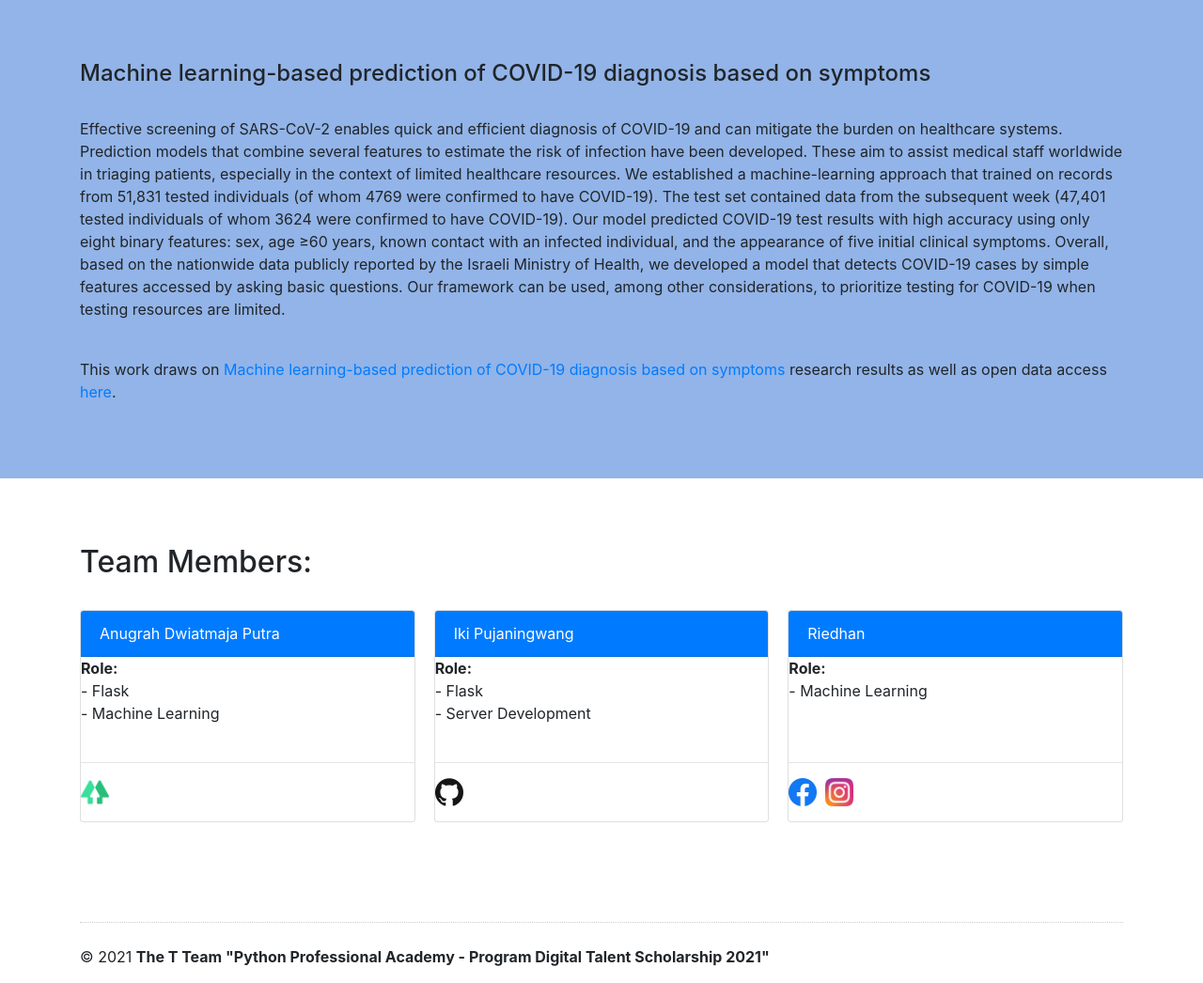
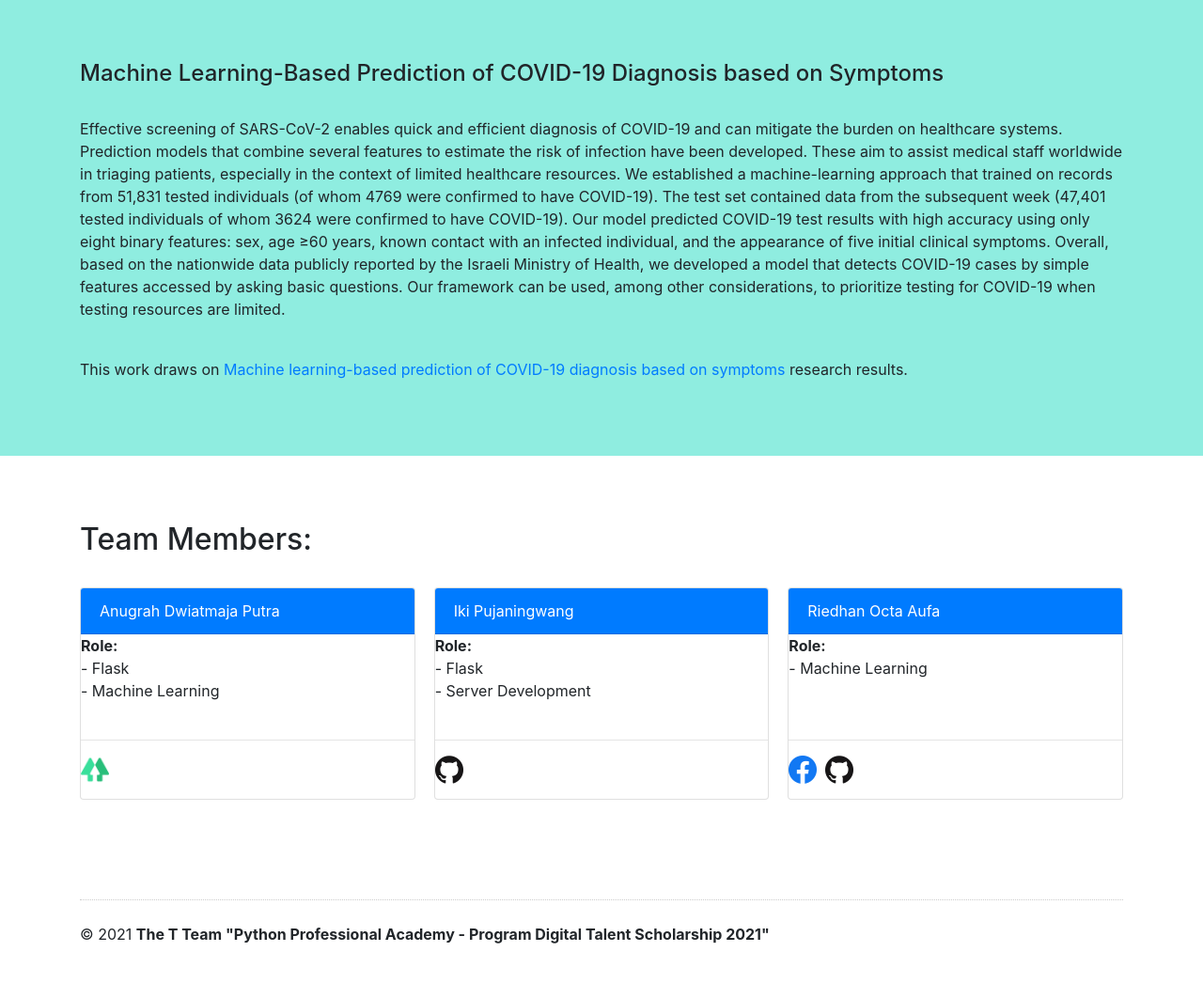
Before and after one commit to anugrahdputra/machine_learning_based_on_symptoms, a Flask app: page /about in a window 1280 px wide. Shown: the part 56-1102 px from the top of the page at 94% size. After the commit the page ends 1060 px from the top, so only its background shows below. Run offline with Flask 2, Linux system fonts and the light colour scheme; some libraries are stand-ins or nearby versions.

Commit message:
Update html

```diff
--- a/flask/templates/about.html
+++ b/flask/templates/about.html
@@ -1,11 +1,11 @@
 {% extends 'base.html' %} {% block jumbotron %}
 <div class="jumbotron jumbotron-fluid" style="margin-bottom : 0;">
     <div class="container">
-        <h4>Machine learning-based prediction of COVID-19 diagnosis based on symptoms</h4>
+        <h4>Machine Learning-Based Prediction of COVID-19 Diagnosis based on Symptoms</h4>
         <br />
         <p>Effective screening of SARS-CoV-2 enables quick and efficient diagnosis of COVID-19 and can mitigate the burden on healthcare systems. Prediction models that combine several features to estimate the risk of infection have been developed. These aim to assist medical staff worldwide in triaging patients, especially in the context of limited healthcare resources. We established a machine-learning approach that trained on records from 51,831 tested individuals (of whom 4769 were confirmed to have COVID-19). The test set contained data from the subsequent week (47,401 tested individuals of whom 3624 were confirmed to have COVID-19). Our model predicted COVID-19 test results with high accuracy using only eight binary features: sex, age ≥60 years, known contact with an infected individual, and the appearance of five initial clinical symptoms. Overall, based on the nationwide data publicly reported by the Israeli Ministry of Health, we developed a model that detects COVID-19 cases by simple features accessed by asking basic questions. Our framework can be used, among other considerations, to prioritize testing for COVID-19 when testing resources are limited.</p>
         <br />
-        <p>This work draws on <a href="https://www.nature.com/articles/s41746-020-00372-6">Machine learning-based prediction of COVID-19 diagnosis based on symptoms</a> research results as well as open data access <a href="https://github.com/nshomron/covidpred/tree/master/data">here</a>.</p>
+        <p>This work draws on <a href="https://www.nature.com/articles/s41746-020-00372-6">Machine learning-based prediction of COVID-19 diagnosis based on symptoms</a> research results.</p>
     </div>
 </div>
 {% endblock jumbotron %} {% block content %}
@@ -15,10 +15,9 @@
     <div class="card-columns">
         <div class="card">
             <div class="card-header bg-primary">
-                <a
-                    style="color: white; text-decoration: none"
-                    >Anugrah Dwiatmaja Putra</a
-                >
+                <a style="color: white; text-decoration: none">
+                    Anugrah Dwiatmaja Putra
+                </a>
             </div>
             <div class="card-block">
                 <p class="card-text">
@@ -37,10 +36,9 @@
         <div class="card" style="visibility: hidden;"></div>
         <div class="card">
             <div class="card-header bg-primary">
-                <a
-                    style="color: white; text-decoration: none"
-                    >Iki Pujaningwang</a
-                >
+                <a style="color: white; text-decoration: none">
+                    Iki Pujaningwang
+                </a>
             </div>
             <div class="card-block">
                 <p class="card-text">
@@ -59,10 +57,9 @@
         <div class="card" style="visibility: hidden;"></div>
         <div class="card">
             <div class="card-header bg-primary">
-                <a
-                    style="color: white; text-decoration: none"
-                    >Riedhan</a
-                >
+                <a style="color: white; text-decoration: none">
+                    Riedhan Octa Aufa
+                </a>
             </div>
             <div class="card-block">
                 <p class="card-text">
@@ -74,7 +71,7 @@
                     <br />
                     <hr />
                     <a href="https://www.facebook.com/riedhanaufa" target="_blank"><img src="{{ url_for('static', filename='images/facebook.png') }}" alt="" style="width: 30px;"></a>&nbsp;
-                    <a href="https://www.instagram.com/reyzaufa" target="_blank"><img src="{{ url_for('static', filename='images/instagram.png') }}" alt="" style="width: 30px;"></a>
+                    <a href="https://github.com/reyzaufa" target="_blank"><img src="{{ url_for('static', filename='images/github.png') }}" alt="" style="width: 30px;"></a>
                 </p>
             </div>
         </div>
--- a/flask/templates/base.html
+++ b/flask/templates/base.html
@@ -43,7 +43,7 @@
             }
             /* Overide Jumbotron's color */
             .jumbotron {
-                background-color: rgba(22, 95, 206, 0.466);
+                background-color: rgba(16, 216, 189, 0.466);
             }
         </style>
     </head>
--- a/flask/templates/create.html
+++ b/flask/templates/create.html
@@ -316,6 +316,7 @@
                 </div>
             </div>
         </fieldset>
+        <br />
         <div class="form-group">
             <button type="submit" class="btn btn-primary">Submit</button>
         </div>
--- a/flask/templates/detection.html
+++ b/flask/templates/detection.html
@@ -1,6 +1,7 @@
 {% extends 'base.html' %} {% block content %}
 <section id="grid">
     <h2>{% block title %}Details of #{{ detection.id }}{% endblock title %}</h2>
+    <br />
     <br />
     <div class="grid-example">
         <div class="row">
--- a/flask/templates/index.html
+++ b/flask/templates/index.html
@@ -1,7 +1,10 @@
 {% extends 'base.html' %} {% block jumbotron %}
 <div class="jumbotron jumbotron-fluid">
     <div class="container">
-        <h2>Machine learning-based prediction of COVID-19 diagnosis based on symptoms</h2>
+        <h2>
+            Machine Learning-Based Prediction of COVID-19 Diagnosis based on
+            Symptoms
+        </h2>
         <br />
         <p>
             <a
```
